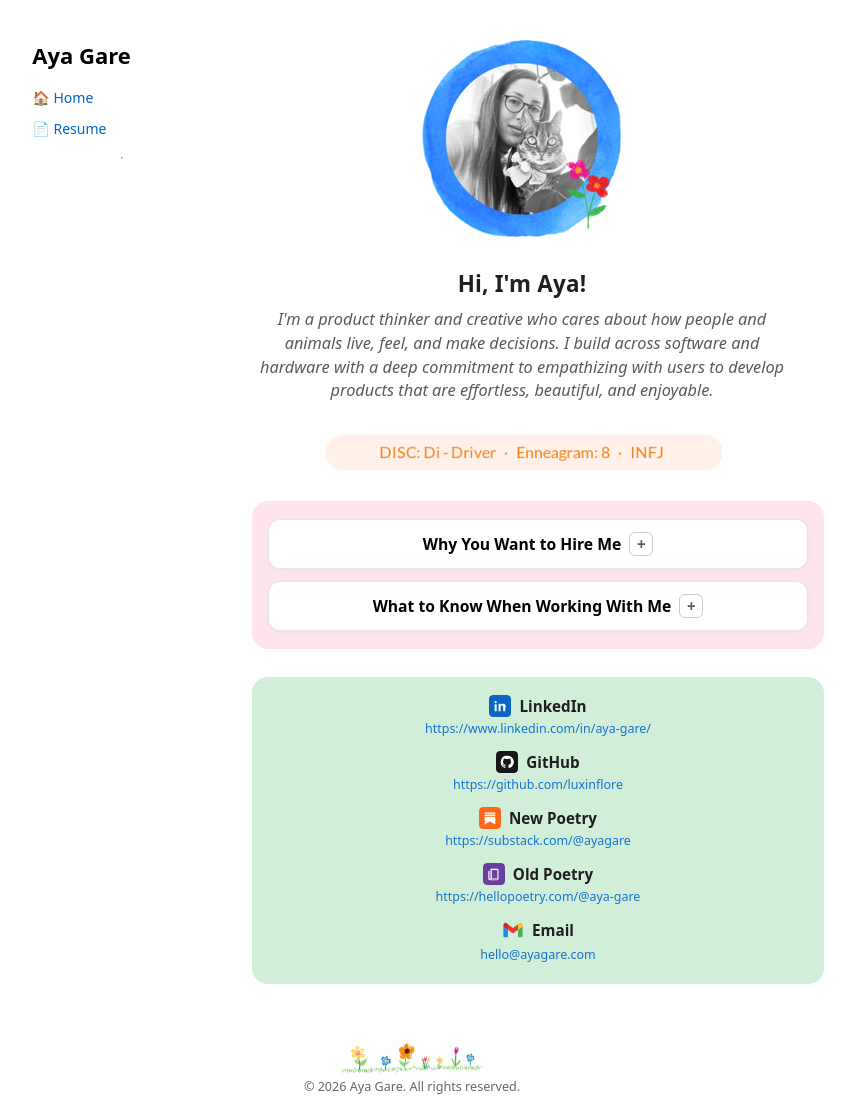
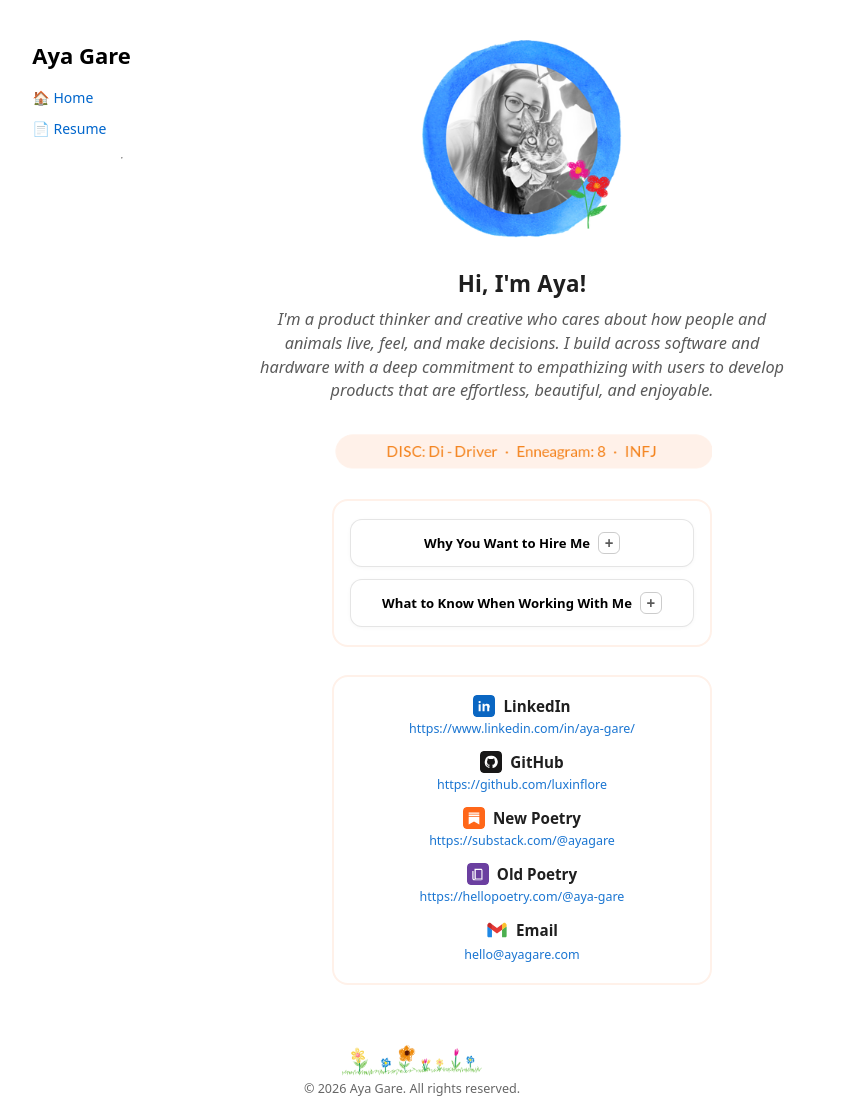
Before and after one commit to luxinflore/luxinflore.github.io, a Jekyll site: the page built from index.md, in a window 1280 px wide. Shown: the whole page, without its empty margins (228-1083 px from the left). Built offline with Jekyll 4.4.1, drawn with Linux system fonts in a browser that asks for light colours.

Commit message:
Fix mobile overflow and restyle home sections to match the personality badge.
Co-authored-by: Cursor <cursoragent@cursor.com>

```diff
--- a/_layouts/default.html
+++ b/_layouts/default.html
@@ -30,7 +30,7 @@
     <link rel="icon" href="{{ '/assets/images/profile.png' | relative_url }}" />
 
     <!-- Link to main stylesheet with cache-buster to force fresh CSS -->
-    <link rel="stylesheet" href="{{ '/style.css?v=33' | relative_url }}" />
+    <link rel="stylesheet" href="{{ '/style.css?v=41' | relative_url }}" />
 
     <!-- Load custom script without blocking page rendering -->
     <script src="{{ '/script.js?v=3' | relative_url }}" defer></script>
--- a/index.md
+++ b/index.md
@@ -18,7 +18,7 @@ class: page--home
 </div>
 
 <div class="center-content">
-  <img src="/assets/images/personality.png" alt="Personality: DISC Di Driver, Enneagram 8, INFJ" style="max-width: 400px;" />
+  <img src="/assets/images/personality.png" alt="Personality: DISC Di Driver, Enneagram 8, INFJ" />
 </div>
 
 <div class="home-accordions">
--- a/style.css
+++ b/style.css
@@ -1,6 +1,16 @@
 /* -----------------------------
    Base styling
 ------------------------------ */
+*,
+*::before,
+*::after {
+  box-sizing: border-box;
+}
+
+html {
+  overflow-x: clip;
+}
+
 body {
   font-family: system-ui, sans-serif;
   font-size: 14px;
@@ -8,6 +18,12 @@ body {
   padding: 0;
   background: #fff;
   color: #000;
+  overflow-x: clip;
+}
+
+img {
+  max-width: 100%;
+  height: auto;
 }
 
 p {
@@ -54,6 +70,7 @@ p {
 .main {
   flex: 1;
   max-width: 700px;
+  min-width: 0;
   line-height: 1.6;
 }
 
@@ -63,11 +80,13 @@ p {
     padding: 0 16px;
   }
   .sidebar {
+    min-width: 0;
     margin-right: 0;
     margin-bottom: 20px;
   }
   .main {
     max-width: 100%;
+    width: 100%;
   }
   img.profile-pic {
     width: 120px;
@@ -289,6 +308,7 @@ a:hover::after {
 /* Personality badge image spacing */
 .center-content img[alt*="Personality"] {
   margin-top: 10px;
+  width: 100%;
   max-width: 380px;
 }
 
@@ -298,11 +318,12 @@ a:hover::after {
 .home-accordions {
   display: grid;
   gap: 12px;
-  max-width: 720px;
+  max-width: 380px;
   width: 100%;
   margin: 0 auto;
   padding: 18px 16px;
-  background: #ffe4ee;
+  background: transparent;
+  border: 2px solid #fff1e9;
   border-radius: 16px;
 }
 
@@ -337,6 +358,8 @@ a:hover::after {
 .page--home .wg-accordion__summary {
   justify-content: center;
   gap: 8px;
+  font-size: 0.82rem;
+  font-weight: 600;
 }
 
 .page--home .wg-accordion {
@@ -371,10 +394,12 @@ a:hover::after {
 
 .page--home .wg-card.mini .wg-list2 {
   gap: 8px;
+  grid-template-columns: 1fr;
+  margin-top: 24px;
 }
 
 .page--home .wg-card.mini .wg-list2 li {
-  text-align: center;
+  text-align: left;
   padding: 7px 9px 7px 11px;
 }
 
@@ -426,11 +451,12 @@ a:hover::after {
    Contact links (icon + label + full URL)
 ------------------------------ */
 .find-me-section {
-  max-width: 720px;
+  max-width: 380px;
   width: 100%;
   margin: 0 auto;
   padding: 18px 16px;
-  background: #d0eed8;
+  background: transparent;
+  border: 2px solid #fff1e9;
   border-radius: 16px;
 }
 
```
